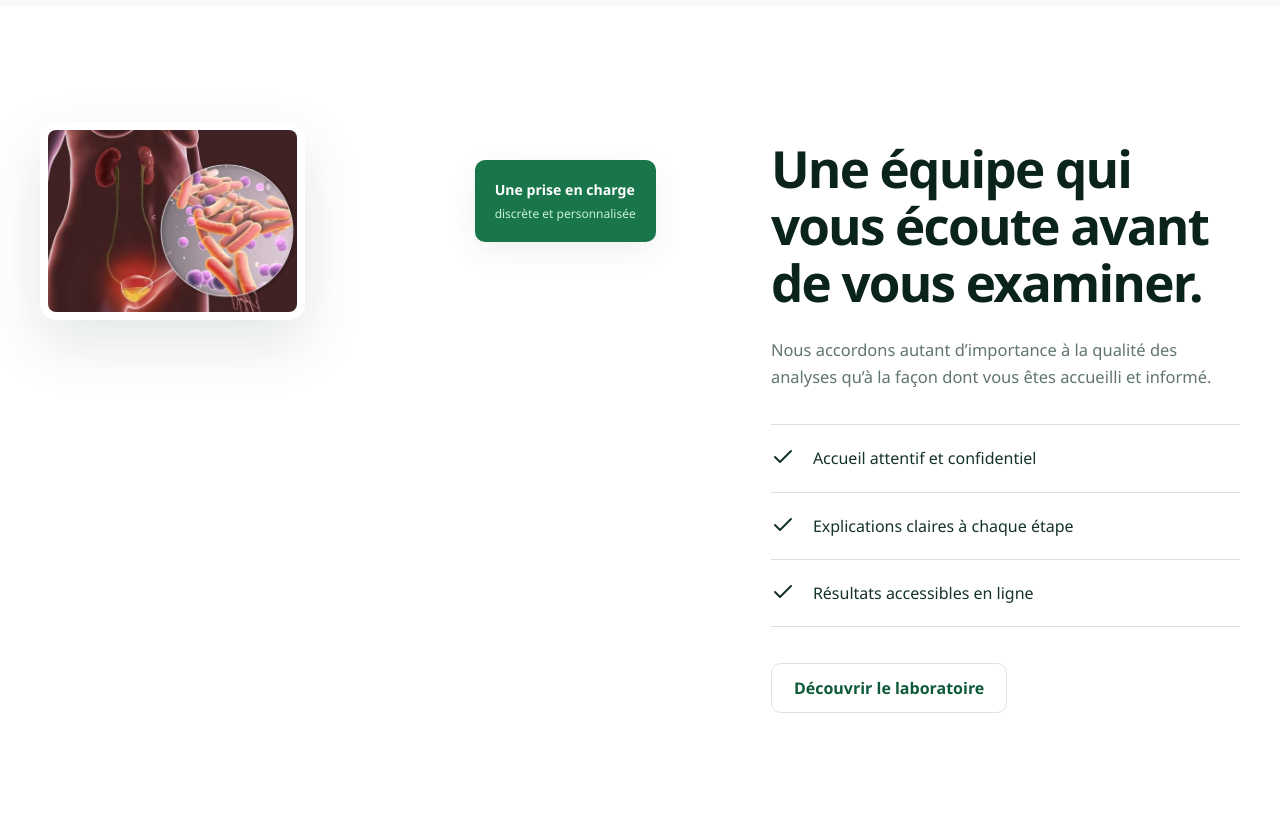
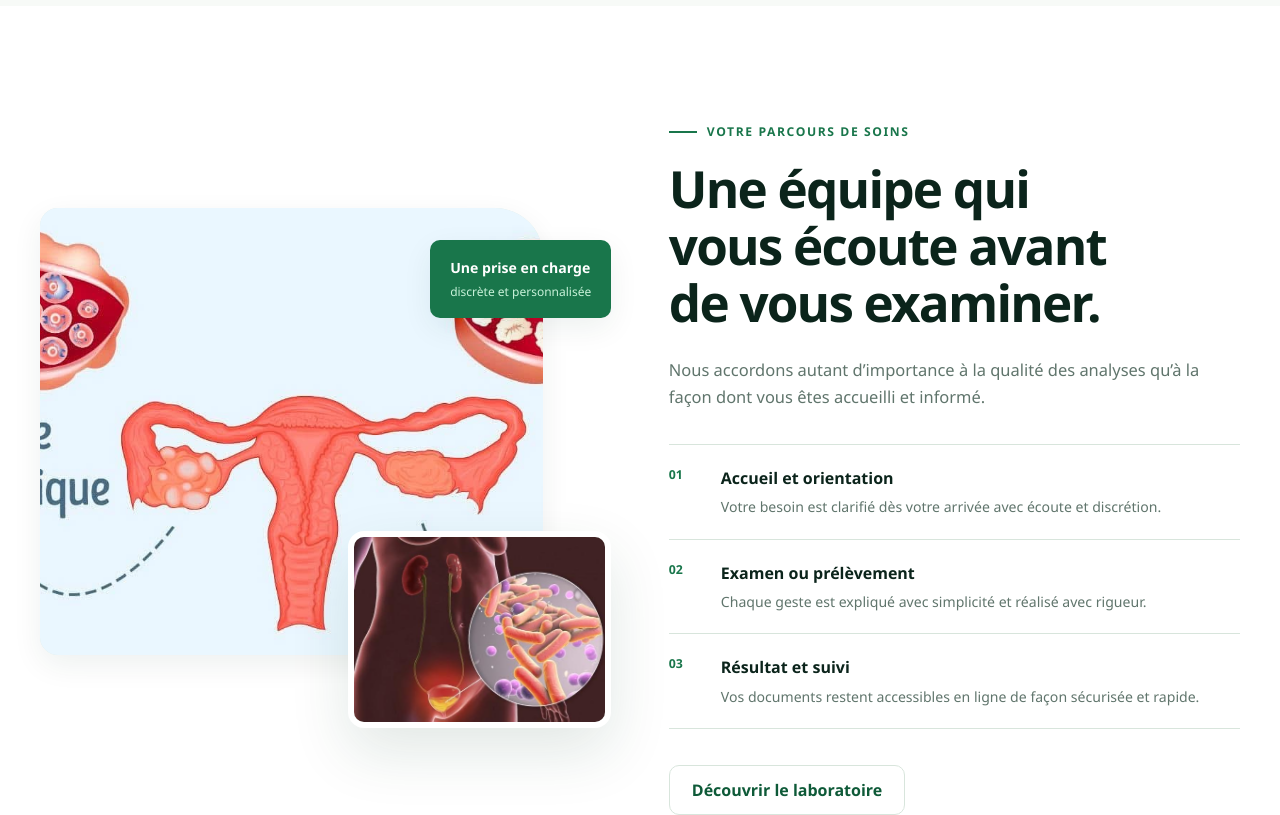
Before and after one commit to kuetevaldo/laboratoire-l-odyssey, a Next.js app in the folder next-app/: page / in a window 1280 px wide. Shown: the part 2520-3335 px from the top of the page. Built offline with nearby package versions, Linux system fonts and the light colour scheme; no server answers.

Commit message:
fix(home): fix care gallery image positioning and eliminate large white blank space

```diff
--- a/next-app/src/app/globals.css
+++ b/next-app/src/app/globals.css
@@ -749,23 +749,25 @@ p { text-wrap: pretty; }
 
 .care-grid {
   display: grid;
-  grid-template-columns: minmax(0, 1.05fr) minmax(380px, 0.8fr);
-  gap: clamp(70px, 9vw, 130px);
+  grid-template-columns: minmax(0, 1fr) minmax(0, 1fr);
+  gap: clamp(36px, 4.5vw, 64px);
   align-items: center;
 }
 
 .care-gallery {
   position: relative;
-  min-height: 610px;
+  min-height: 520px;
+  width: 100%;
 }
 
 .care-main-image {
-  position: absolute;
-  inset: 0 15% 14% 0;
+  position: absolute !important;
+  inset: 0 12% 14% 0;
   margin: 0;
   overflow: hidden;
   border-radius: 18px 48px 18px 18px;
   background: var(--surface-deep);
+  box-shadow: var(--shadow-sm);
 }
 
 .care-main-image img,
@@ -776,24 +778,26 @@ p { text-wrap: pretty; }
 }
 
 .care-small-image {
-  position: absolute;
+  position: absolute !important;
   right: 0;
   bottom: 0;
-  width: 43%;
+  width: 46%;
   aspect-ratio: 4 / 3;
   margin: 0;
   overflow: hidden;
-  border: 8px solid var(--surface);
+  border: 6px solid var(--surface);
   border-radius: var(--radius-md);
   background: var(--surface-deep);
   box-shadow: var(--shadow-md);
+  z-index: 2;
 }
 
 .care-badge {
   position: absolute;
-  top: 38px;
+  top: 32px;
   right: 0;
-  padding: 18px 20px;
+  z-index: 3;
+  padding: 16px 20px;
   border-radius: var(--radius-sm);
   background: var(--green);
   color: #fff;
@@ -3267,7 +3271,7 @@ p { text-wrap: pretty; }
   flex: 0 0 auto;
 }
 
-.service-feature,.care-main-image,.care-small-image,.page-hero-media,.secondary-gallery figure {
+.service-feature,.page-hero-media,.secondary-gallery figure {
   position: relative;
 }
 
--- a/next-app/src/app/page.tsx
+++ b/next-app/src/app/page.tsx
@@ -51,7 +51,17 @@ export default function HomePage() {
 
       <section className="section care-section"><div className="container care-grid">
         <div className="care-gallery reveal"><figure className="care-main-image"><Image src="/images/reproductive-care.jpg" alt="Santé reproductive féminine" fill sizes="(max-width: 900px) 100vw, 50vw" /></figure><figure className="care-small-image"><Image src="/images/diagnostic-2.jpg" alt="Diagnostic médical" fill sizes="280px" /></figure><div className="care-badge"><strong>Une prise en charge</strong><span>discrète et personnalisée</span></div></div>
-        <div className="care-content reveal"><h2>Une équipe qui vous écoute avant de vous examiner.</h2><p>Nous accordons autant d’importance à la qualité des analyses qu’à la façon dont vous êtes accueilli et informé.</p><ul className="care-list"><li><Check /> Accueil attentif et confidentiel</li><li><Check /> Explications claires à chaque étape</li><li><Check /> Résultats accessibles en ligne</li></ul><Link className="btn-secondary" href="/about">Découvrir le laboratoire</Link></div>
+        <div className="care-content reveal">
+          <p className="eyebrow"><span /> Votre parcours de soins</p>
+          <h2>Une équipe qui vous écoute avant de vous examiner.</h2>
+          <p>Nous accordons autant d’importance à la qualité des analyses qu’à la façon dont vous êtes accueilli et informé.</p>
+          <ul className="care-list">
+            <li><span>01</span><div><strong>Accueil et orientation</strong><p>Votre besoin est clarifié dès votre arrivée avec écoute et discrétion.</p></div></li>
+            <li><span>02</span><div><strong>Examen ou prélèvement</strong><p>Chaque geste est expliqué avec simplicité et réalisé avec rigueur.</p></div></li>
+            <li><span>03</span><div><strong>Résultat et suivi</strong><p>Vos documents restent accessibles en ligne de façon sécurisée et rapide.</p></div></li>
+          </ul>
+          <Link className="btn-secondary" href="/about">Découvrir le laboratoire</Link>
+        </div>
       </div></section>
 
       <section className="results-callout reveal"><div className="container results-callout-grid"><div className="results-callout-copy"><span className="results-icon"><ShieldCheck /></span><div><h2>Vos résultats, disponibles quand vous en avez besoin.</h2><p>Accédez à vos documents avec les identifiants confidentiels remis par le laboratoire.</p></div></div><Link className="btn-light" href="/results">Accéder à mes résultats <ArrowRight /></Link></div></section>
```
